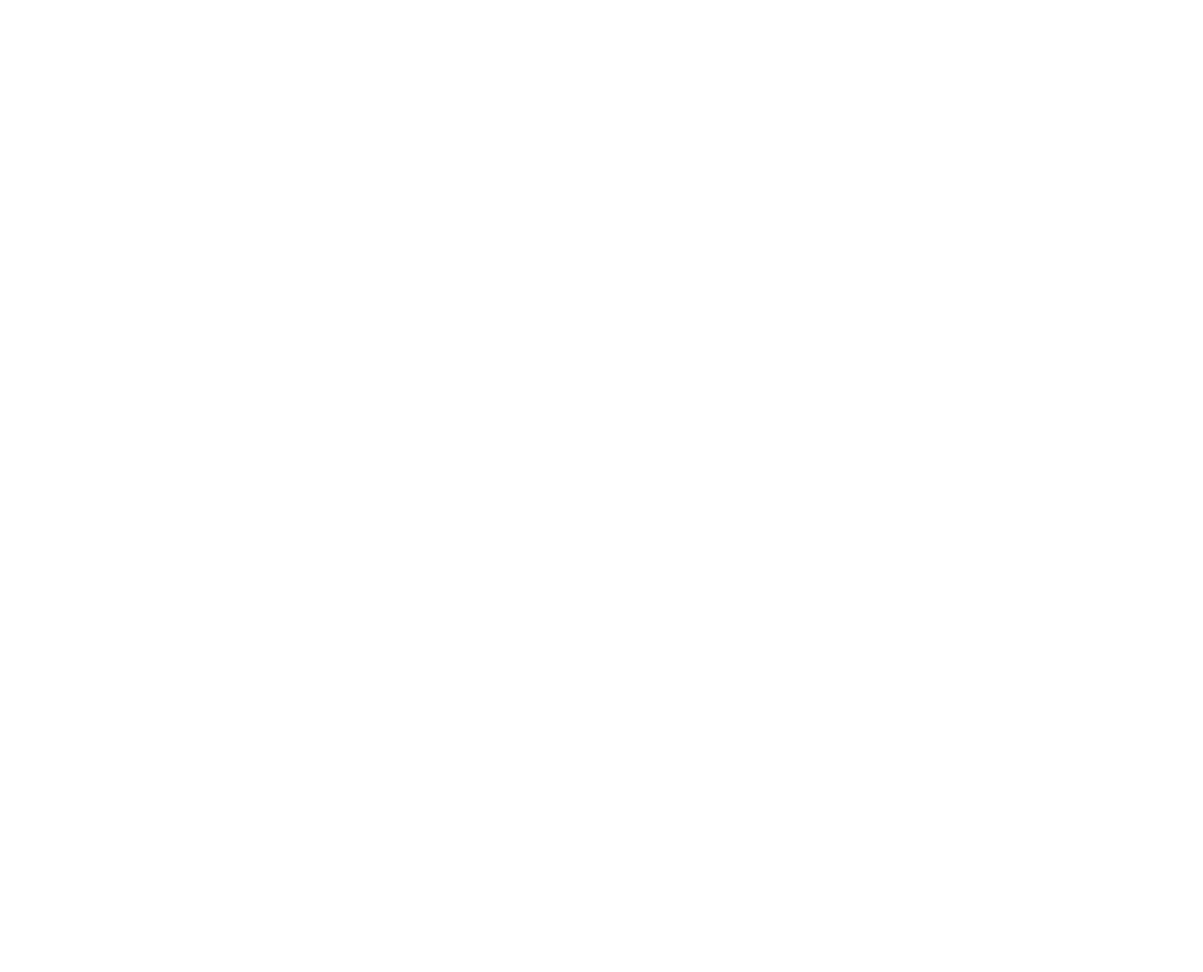
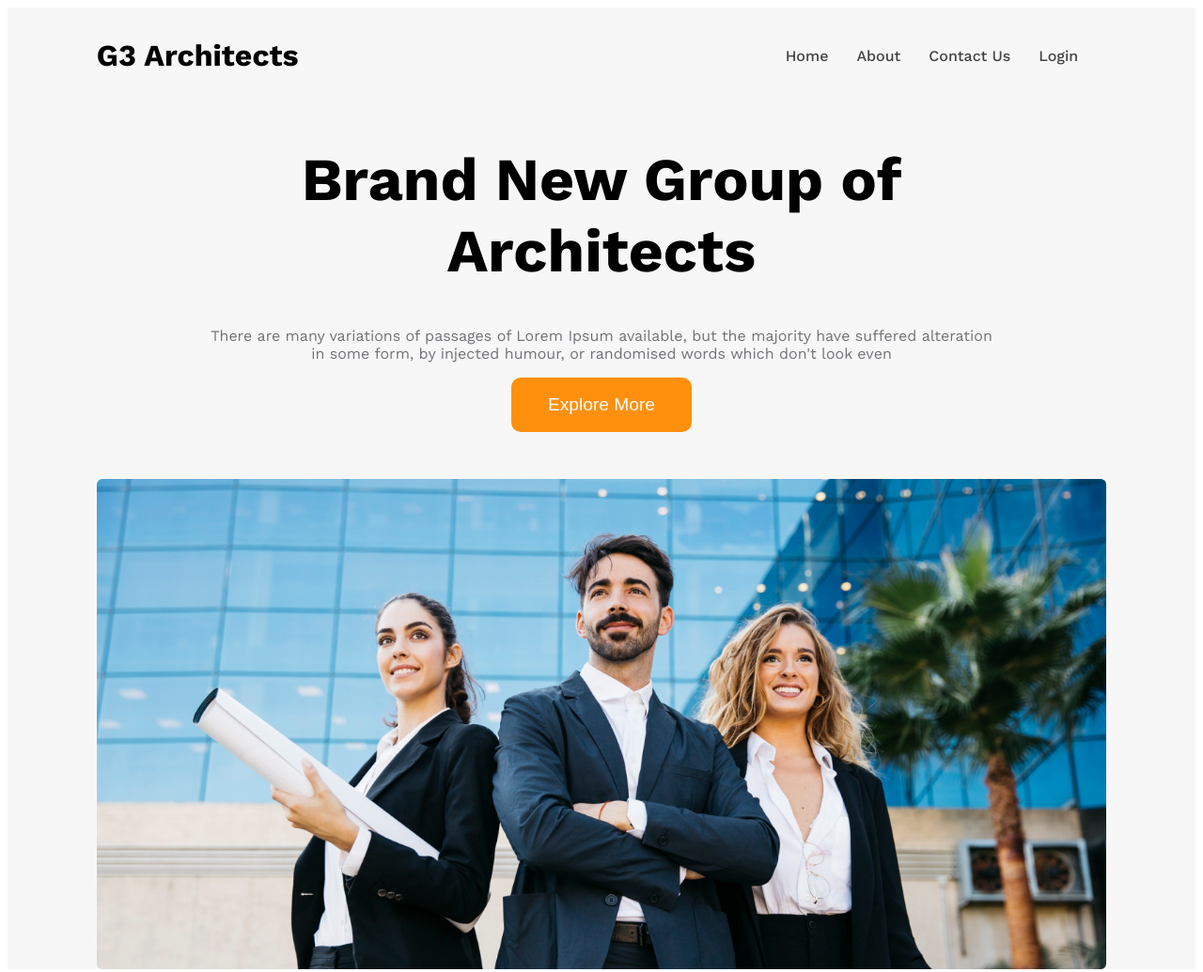
Before and after one commit to NabdipDEV/G3-architects-website, a plain HTML site: page index.html in a window 1280 px wide. Shown: the whole page at 94% size. Before the commit the page ends 800 px from the top, so only its background shows below. Drawn offline with nearby package versions, Linux system fonts and the light colour scheme.

Commit message:
header sec add

```diff
--- a/index.html
+++ b/index.html
@@ -4,9 +4,32 @@
     <meta charset="UTF-8">
     <meta name="viewport" content="width=device-width, initial-scale=1.0">
     <title>G3 Architects</title>
+    <link rel="stylesheet" href="style/architects.css">
+    <link rel="preconnect" href="https://fonts.googleapis.com">
+    <link rel="preconnect" href="https://fonts.gstatic.com" crossorigin>
+    <link href="https://fonts.googleapis.com/css2?family=Work+Sans:ital,wght@0,100..900;1,100..900&display=swap" rel="stylesheet">
 </head>
-<body>
-    <header>
+<body class="work-sans-font">
+    <header class="bg-color">
+        <nav class="navber display-flax">
+            <h3 class="brand">G3 Architects</h3>
+            <ul class="nav-links display-flax">
+                <li class="nav-item"><a href="" class="nav-link drak-color">Home</a></li>
+                <li class="nav-item"><a href="" class="nav-link drak-color">About</a></li>
+                <li class="nav-item"><a href="" class="nav-link drak-color">Contact Us</a></li>
+                <li class="nav-item"><a href="" class="nav-link drak-color">Login</a></li>
+            </ul>
+         </nav>
+          <div class="banner">
+           <div class="banner-contant">
+                <h1 class="banner-title">Brand New Group of Architects</h1>
+                <p class="banner-preaghrap drak-light-color">There are many variations of passages of Lorem Ipsum available, but the majority have suffered alteration in some form, by injected humour, or randomised words which don't look even</p>
+                <button class="btn">Explore More</button>
+           </div>
+
+            <img src="images/banner.png" alt="">
+
+            </div>
 
     </header>
 
--- a/style/architects.css
+++ b/style/architects.css
@@ -0,0 +1,93 @@
+
+.work-sans-font {
+  font-family: "Work Sans", sans-serif;
+  font-optical-sizing: auto;
+  /* font-weight: <weight>; */
+  font-style: normal;
+}
+
+
+/* shared style */
+.display-flax{
+    display: flex;
+}
+/* drak1 */
+.drak-color{
+    color: #424242;
+}
+/* drak2 */
+.drak1-color{
+    color: #131313;
+}
+/* drak light */
+.drak-light-color{
+    color: #727277;
+}
+.btn{
+    background-color: #FF900E;
+    color: #FFFFFF;
+    font-size: 1.2rem;
+    padding: 18px 39px;
+    border: none;
+    border-radius: 10px;
+}
+
+
+
+
+
+/* header style */
+.bg-color{
+    background-color: #f6f6f6e4;
+}
+
+/* nav style */
+.navber {
+    justify-content: space-between;
+    align-items: center;
+
+}
+.brand{
+    font-weight: 700;
+    font-size: 2rem;
+}
+.nav-item{
+    list-style: none;
+    margin-right: 30px;
+}
+.nav-link{
+    text-decoration: none;
+    font-weight: 500;
+
+}
+.navber, .banner{
+    width: 85%;
+    max-width: 1440px;
+    margin: 0 auto;
+}
+/* banner-contant */
+.banner-contant{
+    max-width: 850px;
+    margin: 0 auto;
+    text-align: center;
+    margin-bottom: 50px;
+
+}
+.banner-title{
+    font-weight: 700;
+    font-size: 4rem;
+}
+.banner img{
+    width: 100%;
+    display: block;
+    margin: 0 auto;
+
+}
+
+/* media con */
+@media screen and (max-width: 570px) {
+    .nav-links, .navber{
+        flex-direction: column;
+    }
+
+}
```
